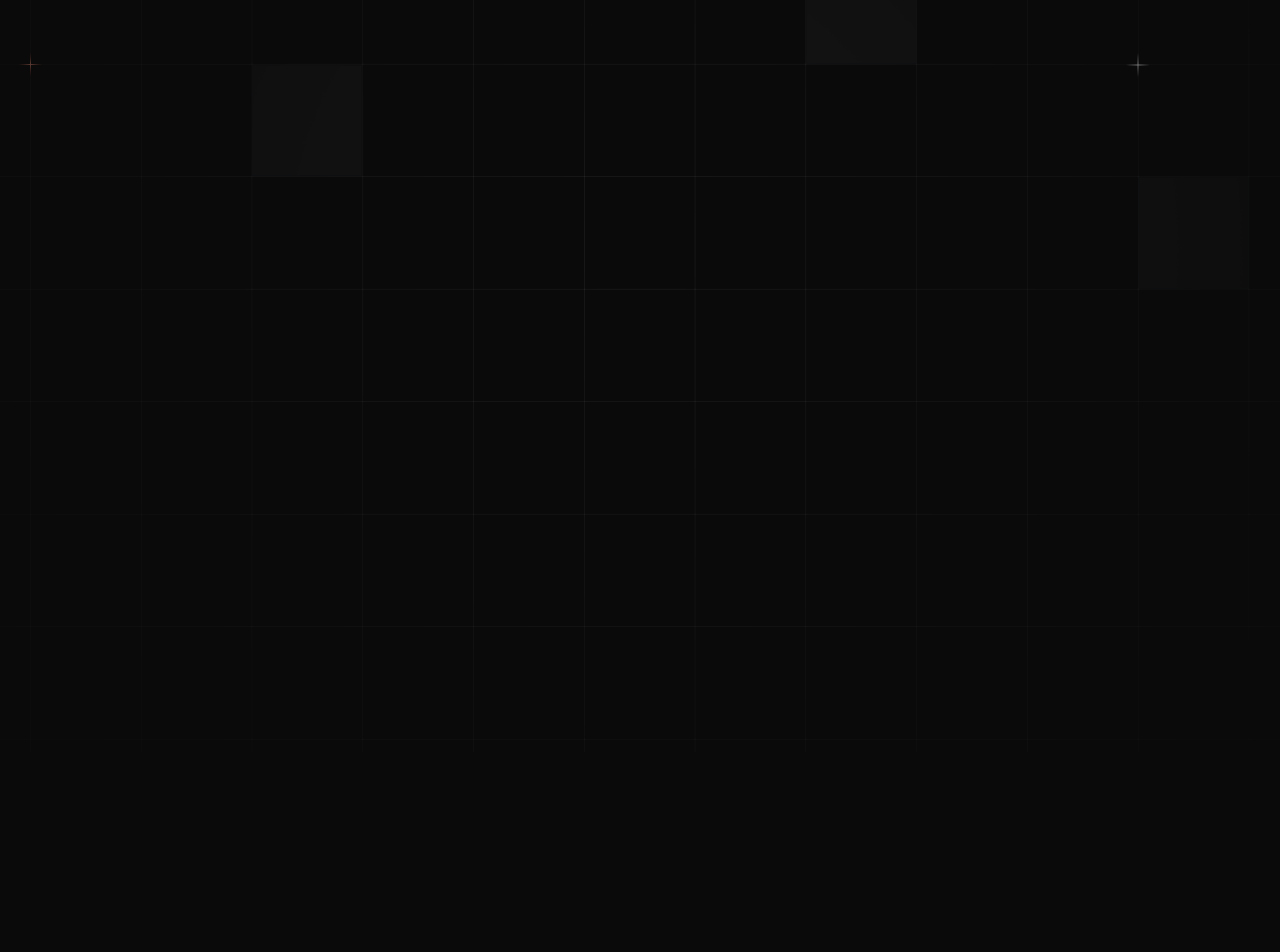
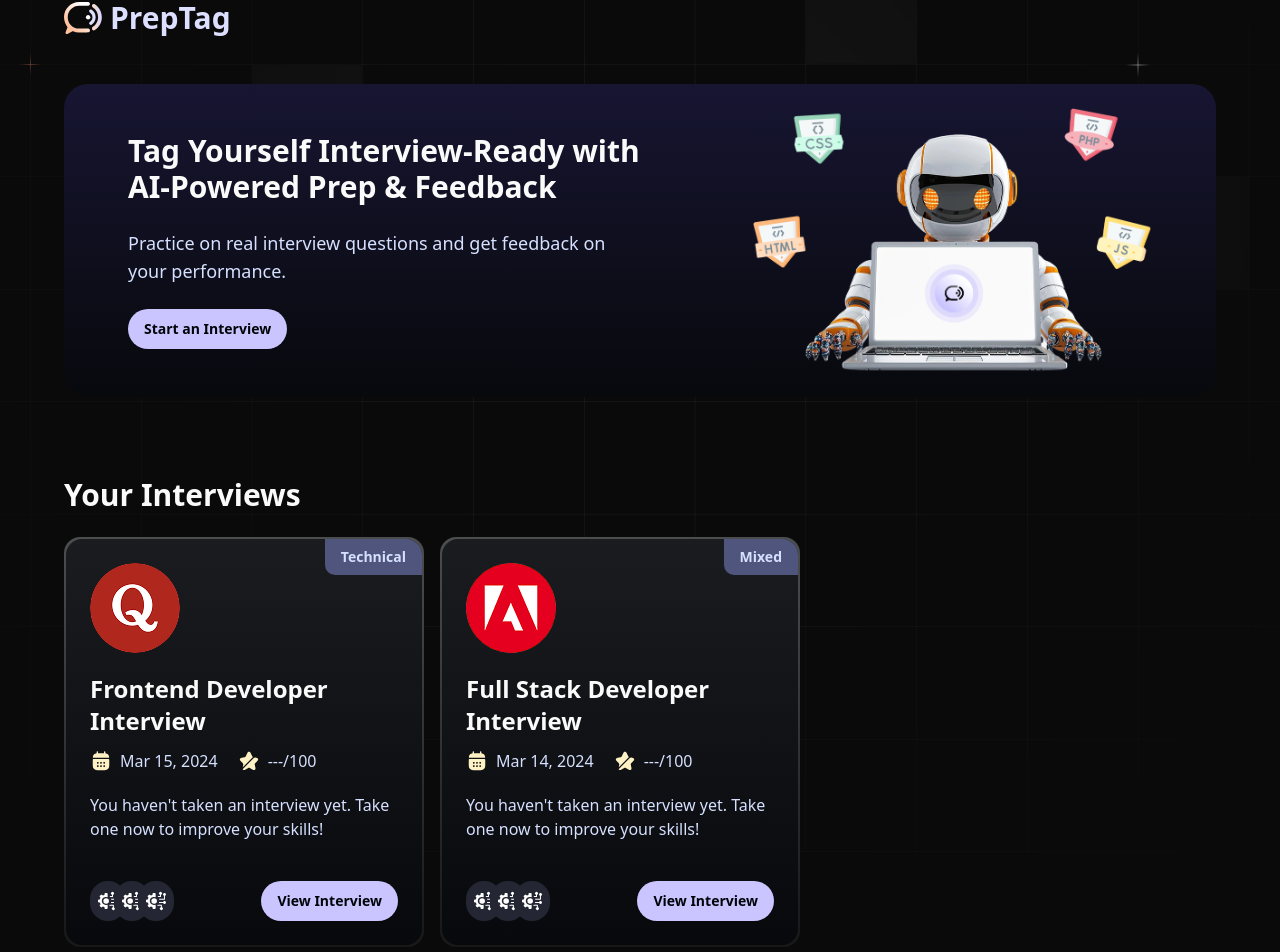
Before and after one commit to data-picass0/mock-interview-prep, a Next.js app: page / in a window 1280 px wide. Shown: the part 48-1000 px from the top of the page. Before the commit the page ends 800 px from the top, so only its background shows below. Built offline with nearby package versions, Linux system fonts and the light colour scheme; a web font is replaced by a local one.

Commit message:
home page

```diff
--- a/app/(root)/layout.tsx
+++ b/app/(root)/layout.tsx
@@ -1,6 +1,18 @@
 import React, { ReactNode } from "react";
+import Link from "next/link";
+import Image from "next/image";
 
 const RootLayout = ({ children }: { children: ReactNode }) => {
-    return <div>{children}</div>;
+    return (
+        <div className="root-layout">
+            <nav>
+                <Link href="/" className="flex items-center gap-2">
+                    <Image src="/logo.svg" alt="logo" width={38} height={32} />
+                    <h2 className="text-primary-100">PrepTag</h2>
+                </Link>
+            </nav>
+            {children}
+        </div>
+    );
 };
 export default RootLayout;
--- a/app/(root)/page.tsx
+++ b/app/(root)/page.tsx
@@ -1,6 +1,57 @@
 import React from "react";
+import { Button } from "@/components/ui/button";
+import Link from "next/link";
+import Image from "next/image";
+import { dummyInterviews } from "@/constants";
+import InterviewCard from "@/components/InterviewCard";
 
 const Page = () => {
-    return <div>Home Page</div>;
+    return (
+        <>
+            <section className="card-cta">
+                <div className="flex flex-col gap-6 max-w-lg">
+                    <h2>
+                        Tag Yourself Interview-Ready with AI-Powered Prep &
+                        Feedback
+                    </h2>
+                    <p className="text-lg">
+                        Practice on real interview questions and get feedback on
+                        your performance.
+                    </p>
+                    <Button asChild className="btn-primary max-sm:w-full">
+                        <Link href="/interview">Start an Interview</Link>
+                    </Button>
+                </div>
+
+                <Image
+                    src="/robot.png"
+                    alt="robo"
+                    width={400}
+                    height={400}
+                    className="max-sm:hidden"
+                />
+            </section>
+
+            <section className="flex flex-col gap-6 mt-8">
+                <h2>Your Interviews</h2>
+                <div className="interviews-section">
+                    {dummyInterviews.map((interview) => (
+                        <InterviewCard {...interview} key={interview.id} />
+                    ))}
+                </div>
+            </section>
+
+            <section className="flex flex-col gap-6 mt-8">
+                <h2>Take an Interview</h2>
+                <div className="interviews-section">
+                    {dummyInterviews.map((interview) => (
+                        <InterviewCard {...interview} key={interview.id} />
+                    ))}
+
+                    {/*<p>You haven&apos;t taken any interview yet.</p>*/}
+                </div>
+            </section>
+        </>
+    );
 };
 export default Page;
--- /dev/null
+++ b/components/DisplayTechIcons.tsx
@@ -0,0 +1,31 @@
+import Image from "next/image";
+import {cn, getTechLogos} from "@/lib/utils";
+
+const DisplayTechIcons = async ({ techStack }: TechIconProps) => {
+    const techIcons = await getTechLogos(techStack);
+
+    return (
+        <div className="flex flex-row">
+            {techIcons.slice(0, 3).map(({ tech, url }, index) => (
+                <div
+                    key={tech}
+                    className={cn(
+                        "relative group bg-dark-300 rounded-full p-2 flex flex-center",
+                        index >= 1 && "-ml-3"
+                    )}
+                >
+                    <span className="tech-tooltip">{tech}</span>
+
+                    <Image
+                        src={url}
+                        alt={tech}
+                        width={100}
+                        height={100}
+                        className="size-5"
+                    />
+                </div>
+            ))}
+        </div>
+    )
+}
+export default DisplayTechIcons
--- /dev/null
+++ b/components/InterviewCard.tsx
@@ -0,0 +1,66 @@
+import React from "react";
+import dayjs from "dayjs";
+import Image from "next/image";
+import {getRandomInterviewCover} from "@/lib/utils";
+import {Button} from "@/components/ui/button";
+import Link from "next/link";
+import DisplayTechIcons from "@/components/DisplayTechIcons";
+
+const InterviewCard = ({
+    interviewId,
+    userId,
+    role,
+    type,
+    techstack,
+    createdAt,
+}: InterviewCardProps) => {
+    const feedback = null as Feedback | null;
+    const normalizedType = /mix/gi.test(type) ? "Mixed" : type;
+    const formattedDate = dayjs(
+        feedback?.createdAt || createdAt || Date.now()
+    ).format("MMM D, YYYY");
+    return (
+        <div className="card-border w-[360px] max-sm:w-full min-h-96">
+            <div className="card-interview">
+                <div>
+                    <div className="absolute top-0 right-0 w-fit px-4 py-2 rounded-bl-lg bg-light-600">
+                        <p className="badge-text">{normalizedType}</p>
+                    </div>
+                    <Image
+                        src={getRandomInterviewCover()}
+                        alt="cover"
+                        width={90}
+                        height={90}
+                        className="rounded-full object-fit size-[90px]"
+                    />
+                    <h3 className="mt-5 capitalize">
+                        {role} Interview
+                    </h3>
+                    <div className="flex flex-row gap-5 mt-3">
+                        <div className="flex flex-row gap-2">
+                            <Image src="/calendar.svg" alt="calendar" width={22} height={22} />
+                            <p>{formattedDate}</p>
+                        </div>
+
+                        <div className="flex flex-row gap-2 items-center">
+                            <Image src="/star.svg" alt="calendar" width={22} height={22} />
+                            <p>{feedback?.totalScore || "---"}/100</p>
+                        </div>
+                    </div>
+                    <p className="line-clamp-2 mt-5 ">
+                        {feedback?.finalAssessment || "You haven't taken an interview yet. Take one now to improve your skills!"}
+                    </p>
+                </div>
+                <div className="flex flex-row justify-between">
+                    <DisplayTechIcons techStack={techstack} />
+                    <Button className="btn-primary">
+                        <Link href={feedback ? `/interview/${interviewId}/feedback` : `/interview/${interviewId}`}>
+                            {feedback ? "Check Feedback" : "View Interview"}
+                        </Link>
+                    </Button>
+                </div>
+            </div>
+        </div>
+    );
+};
+export default InterviewCard;
--- a/constants.ts
+++ b/constants.ts
@@ -1,101 +1,101 @@
 // import { CreateAssistantDTO } from "@vapi-ai/web/dist/api";
 // import { z } from "zod";
 
-// export const mappings = {
-//   "react.js": "react",
-//   reactjs: "react",
-//   react: "react",
-//   "next.js": "nextjs",
-//   nextjs: "nextjs",
-//   next: "nextjs",
-//   "vue.js": "vuejs",
-//   vuejs: "vuejs",
-//   vue: "vuejs",
-//   "express.js": "express",
-//   expressjs: "express",
-//   express: "express",
-//   "node.js": "nodejs",
-//   nodejs: "nodejs",
-//   node: "nodejs",
-//   mongodb: "mongodb",
-//   mongo: "mongodb",
-//   mongoose: "mongoose",
-//   mysql: "mysql",
-//   postgresql: "postgresql",
-//   sqlite: "sqlite",
-//   firebase: "firebase",
-//   docker: "docker",
-//   kubernetes: "kubernetes",
-//   aws: "aws",
-//   azure: "azure",
-//   gcp: "gcp",
-//   digitalocean: "digitalocean",
-//   heroku: "heroku",
-//   photoshop: "photoshop",
-//   "adobe photoshop": "photoshop",
-//   html5: "html5",
-//   html: "html5",
-//   css3: "css3",
-//   css: "css3",
-//   sass: "sass",
-//   scss: "sass",
-//   less: "less",
-//   tailwindcss: "tailwindcss",
-//   tailwind: "tailwindcss",
-//   bootstrap: "bootstrap",
-//   jquery: "jquery",
-//   typescript: "typescript",
-//   ts: "typescript",
-//   javascript: "javascript",
-//   js: "javascript",
-//   "angular.js": "angular",
-//   angularjs: "angular",
-//   angular: "angular",
-//   "ember.js": "ember",
-//   emberjs: "ember",
-//   ember: "ember",
-//   "backbone.js": "backbone",
-//   backbonejs: "backbone",
-//   backbone: "backbone",
-//   nestjs: "nestjs",
-//   graphql: "graphql",
-//   "graph ql": "graphql",
-//   apollo: "apollo",
-//   webpack: "webpack",
-//   babel: "babel",
-//   "rollup.js": "rollup",
-//   rollupjs: "rollup",
-//   rollup: "rollup",
-//   "parcel.js": "parcel",
-//   parceljs: "parcel",
-//   npm: "npm",
-//   yarn: "yarn",
-//   git: "git",
-//   github: "github",
-//   gitlab: "gitlab",
-//   bitbucket: "bitbucket",
-//   figma: "figma",
-//   prisma: "prisma",
-//   redux: "redux",
-//   flux: "flux",
-//   redis: "redis",
-//   selenium: "selenium",
-//   cypress: "cypress",
-//   jest: "jest",
-//   mocha: "mocha",
-//   chai: "chai",
-//   karma: "karma",
-//   vuex: "vuex",
-//   "nuxt.js": "nuxt",
-//   nuxtjs: "nuxt",
-//   nuxt: "nuxt",
-//   strapi: "strapi",
-//   wordpress: "wordpress",
-//   contentful: "contentful",
-//   netlify: "netlify",
-//   vercel: "vercel",
-//   "aws amplify": "amplify",
-// };
+export const mappings = {
+  "react.js": "react",
+  reactjs: "react",
+  react: "react",
+  "next.js": "nextjs",
+  nextjs: "nextjs",
+  next: "nextjs",
+  "vue.js": "vuejs",
+  vuejs: "vuejs",
+  vue: "vuejs",
+  "express.js": "express",
+  expressjs: "express",
+  express: "express",
+  "node.js": "nodejs",
+  nodejs: "nodejs",
+  node: "nodejs",
+  mongodb: "mongodb",
+  mongo: "mongodb",
+  mongoose: "mongoose",
+  mysql: "mysql",
+  postgresql: "postgresql",
+  sqlite: "sqlite",
+  firebase: "firebase",
+  docker: "docker",
+  kubernetes: "kubernetes",
+  aws: "aws",
+  azure: "azure",
+  gcp: "gcp",
+  digitalocean: "digitalocean",
+  heroku: "heroku",
+  photoshop: "photoshop",
+  "adobe photoshop": "photoshop",
+  html5: "html5",
+  html: "html5",
+  css3: "css3",
+  css: "css3",
+  sass: "sass",
+  scss: "sass",
+  less: "less",
+  tailwindcss: "tailwindcss",
+  tailwind: "tailwindcss",
+  bootstrap: "bootstrap",
+  jquery: "jquery",
+  typescript: "typescript",
+  ts: "typescript",
+  javascript: "javascript",
+  js: "javascript",
+  "angular.js": "angular",
+  angularjs: "angular",
+  angular: "angular",
+  "ember.js": "ember",
+  emberjs: "ember",
+  ember: "ember",
+  "backbone.js": "backbone",
+  backbonejs: "backbone",
+  backbone: "backbone",
+  nestjs: "nestjs",
+  graphql: "graphql",
+  "graph ql": "graphql",
+  apollo: "apollo",
+  webpack: "webpack",
+  babel: "babel",
+  "rollup.js": "rollup",
+  rollupjs: "rollup",
+  rollup: "rollup",
+  "parcel.js": "parcel",
+  parceljs: "parcel",
+  npm: "npm",
+  yarn: "yarn",
+  git: "git",
+  github: "github",
+  gitlab: "gitlab",
+  bitbucket: "bitbucket",
+  figma: "figma",
+  prisma: "prisma",
+  redux: "redux",
+  flux: "flux",
+  redis: "redis",
+  selenium: "selenium",
+  cypress: "cypress",
+  jest: "jest",
+  mocha: "mocha",
+  chai: "chai",
+  karma: "karma",
+  vuex: "vuex",
+  "nuxt.js": "nuxt",
+  nuxtjs: "nuxt",
+  nuxt: "nuxt",
+  strapi: "strapi",
+  wordpress: "wordpress",
+  contentful: "contentful",
+  netlify: "netlify",
+  vercel: "vercel",
+  "aws amplify": "amplify",
+};
 
 // export const interviewer: CreateAssistantDTO = {
 //   name: "Interviewer",
@@ -188,42 +188,42 @@
 //   finalAssessment: z.string(),
 // });
 
-// export const interviewCovers = [
-//   "/adobe.png",
-//   "/amazon.png",
-//   "/facebook.png",
-//   "/hostinger.png",
-//   "/pinterest.png",
-//   "/quora.png",
-//   "/reddit.png",
-//   "/skype.png",
-//   "/spotify.png",
-//   "/telegram.png",
-//   "/tiktok.png",
-//   "/yahoo.png",
-// ];
+export const interviewCovers = [
+    "/adobe.png",
+    "/amazon.png",
+    "/facebook.png",
+    "/hostinger.png",
+    "/pinterest.png",
+    "/quora.png",
+    "/reddit.png",
+    "/skype.png",
+    "/spotify.png",
+    "/telegram.png",
+    "/tiktok.png",
+    "/yahoo.png",
+];
 
-// export const dummyInterviews: Interview[] = [
-//   {
-//     id: "1",
-//     userId: "user1",
-//     role: "Frontend Developer",
-//     type: "Technical",
-//     techstack: ["React", "TypeScript", "Next.js", "Tailwind CSS"],
-//     level: "Junior",
-//     questions: ["What is React?"],
-//     finalized: false,
-//     createdAt: "2024-03-15T10:00:00Z",
-//   },
-//   {
-//     id: "2",
-//     userId: "user1",
-//     role: "Full Stack Developer",
-//     type: "Mixed",
-//     techstack: ["Node.js", "Express", "MongoDB", "React"],
-//     level: "Senior",
-//     questions: ["What is Node.js?"],
-//     finalized: false,
-//     createdAt: "2024-03-14T15:30:00Z",
-//   },
-// ];
+export const dummyInterviews: Interview[] = [
+    {
+        id: "1",
+        userId: "user1",
+        role: "Frontend Developer",
+        type: "Technical",
+        techstack: ["React", "TypeScript", "Next.js", "Tailwind CSS"],
+        level: "Junior",
+        questions: ["What is React?"],
+        finalized: false,
+        createdAt: "2024-03-15T10:00:00Z",
+    },
+    {
+        id: "2",
+        userId: "user1",
+        role: "Full Stack Developer",
+        type: "Mixed",
+        techstack: ["Node.js", "Express", "MongoDB", "React"],
+        level: "Senior",
+        questions: ["What is Node.js?"],
+        finalized: false,
+        createdAt: "2024-03-14T15:30:00Z",
+    },
+];
--- a/lib/utils.ts
+++ b/lib/utils.ts
@@ -1,6 +1,47 @@
-import { clsx, type ClassValue } from "clsx";
-import { twMerge } from "tailwind-merge";
+import {type ClassValue, clsx} from "clsx";
+import {twMerge} from "tailwind-merge";
+import {interviewCovers, mappings} from "@/constants";
 
 export function cn(...inputs: ClassValue[]) {
     return twMerge(clsx(inputs));
 }
+
+const techIconBaseURL = "https://cdn.jsdelivr.net/gh/devicons/devicon/icons";
+
+const normalizeTechName = (tech: string) => {
+    const key = tech.toLowerCase().replace(/\.js$/, "").replace(/\s+/g, "");
+    return mappings[key as keyof typeof mappings];
+};
+
+const checkIconExists = async (url: string) => {
+    try {
+        const response = await fetch(url, { method: "HEAD" });
+        return response.ok; // Returns true if the icon exists
+    } catch {
+        return false;
+    }
+};
+
+export const getTechLogos = async (techArray: string[]) => {
+    const logoURLs = techArray.map((tech) => {
+        const normalized = normalizeTechName(tech);
+        return {
+            tech,
+            url: `${techIconBaseURL}/${normalized}/${normalized}-original.svg`,
+        };
+    });
+
+    const results = await Promise.all(
+        logoURLs.map(async ({ tech, url }) => ({
+            tech,
+            url: (await checkIconExists(url)) ? url : "/tech.svg",
+        }))
+    );
+
+    return results;
+};
+
+export const getRandomInterviewCover = () => {
+    const randomIndex = Math.floor(Math.random() * interviewCovers.length);
+    return `/covers${interviewCovers[randomIndex]}`;
+};
--- a/package.json
+++ b/package.json
@@ -14,6 +14,7 @@
         "@radix-ui/react-slot": "^1.2.2",
         "class-variance-authority": "^0.7.1",
         "clsx": "^2.1.1",
+        "dayjs": "^1.11.13",
         "lucide-react": "^0.509.0",
         "next": "15.3.2",
         "next-themes": "^0.4.6",
```
Also changed, not shown: components/AuthForm.tsx (+7 -7 lines), 1 other file (tests, documents, lock files or other folders).
